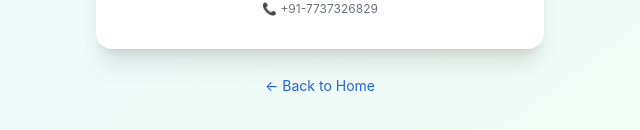
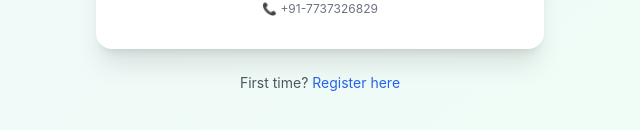
Before and after one commit to sharmalakshya107/ns-fitness, a React (Create React App) app in the folder frontend/: page /check-in in a window 1280 px wide. Shown: the part 812-942 px from the top of the page, without its empty margins (320-960 px from the left). Built offline with nearby package versions, Linux system fonts and the light colour scheme; no server answers.

Commit message:
Security: Remove admin login access from public check-in and success pages

```diff
--- a/frontend/src/pages/CheckInSuccess.js
+++ b/frontend/src/pages/CheckInSuccess.js
@@ -127,12 +127,12 @@ function CheckInSuccess() {
           >
             Done
           </button>
-          <button
-            onClick={() => navigate('/')}
-            className="w-full py-3 bg-white hover:bg-gray-50 text-gray-700 font-semibold rounded-lg border border-gray-300 transition-colors"
+          <a
+            href="/register"
+            className="block text-center w-full py-3 bg-white hover:bg-gray-50 text-gray-700 font-semibold rounded-lg border border-gray-300 transition-colors"
           >
-            Back to Home
-          </button>
+            New Member? Register Here
+          </a>
         </div>
 
         {/* Footer Message */}
--- a/frontend/src/pages/SelfCheckIn.js
+++ b/frontend/src/pages/SelfCheckIn.js
@@ -212,14 +212,11 @@ function SelfCheckIn() {
           </div>
         </div>
 
-        {/* Back to Home */}
+        {/* Help Section */}
         <div className="text-center mt-6">
-          <button
-            onClick={() => navigate('/')}
-            className="text-blue-600 hover:underline text-sm"
-          >
-            ← Back to Home
-          </button>
+          <p className="text-sm text-gray-600">
+            First time? <a href="/register" className="text-blue-600 hover:underline">Register here</a>
+          </p>
         </div>
       </div>
     </div>
```
